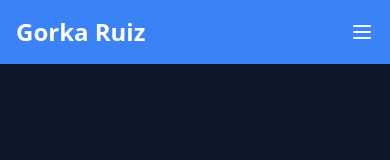
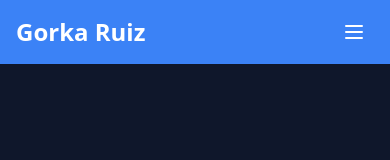
Before and after one commit to Gorka29/portfolio, an Angular app: page / in a window 390 px wide. Shown: the top 160 px of the page. Built offline with nearby package versions, Linux system fonts and the light colour scheme.

Commit message:
margen del botón del menu

```diff
--- a/src/app/header/header.component.html
+++ b/src/app/header/header.component.html
@@ -11,7 +11,7 @@
     </ul>
 
     <!-- Botón de hamburguesa para móviles -->
-    <button class="md:hidden text-white relative w-6 h-6 flex items-center justify-center" (click)="toggleMenu()">
+    <button class="md:hidden text-white relative w-6 h-6 flex items-center justify-center mr-2" (click)="toggleMenu()">
       <svg xmlns="http://www.w3.org/2000/svg" class="h-6 w-6 absolute transition-all duration-300 ease-in-out" [ngClass]="{'opacity-0 rotate-90': menuAbierto, 'opacity-100 rotate-0': !menuAbierto}" fill="none" viewBox="0 0 24 24" stroke="currentColor">
         <path stroke-linecap="round" stroke-linejoin="round" stroke-width="2" d="M4 6h16M4 12h16M4 18h16" />
       </svg>
```
